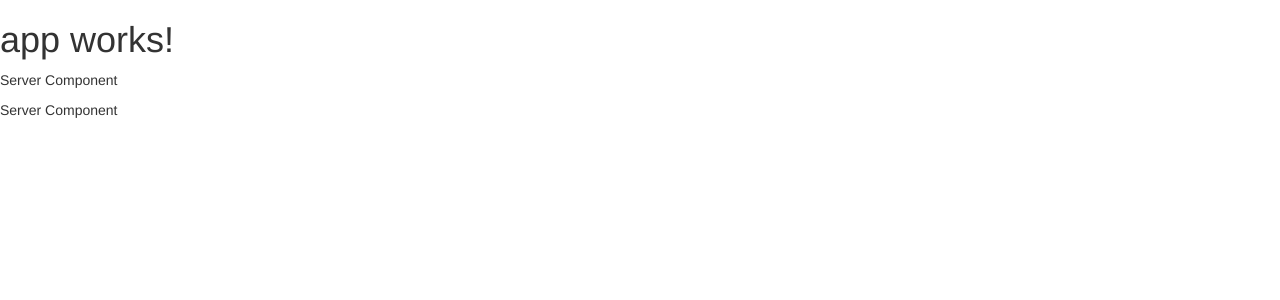
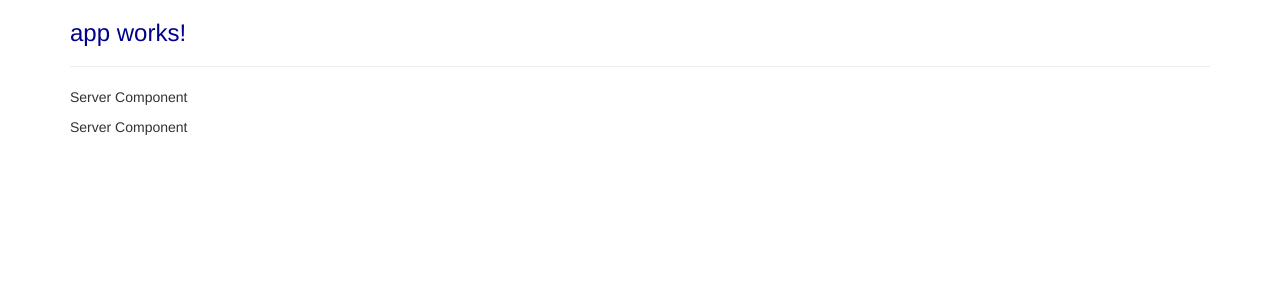
Before and after one commit to siabard/angular-udemy, an Angular app: page / in a window 1280 px wide. Shown: the top 300 px of the page. Built offline with nearby package versions, Linux system fonts and the light colour scheme.

Commit message:
bootstrap 과 스타일링을 섞어봄.

```diff
--- a/src/app/app.component.css
+++ b/src/app/app.component.css
@@ -0,0 +1,3 @@
+h3 {
+    color: darkblue;
+}
--- a/src/app/app.component.html
+++ b/src/app/app.component.html
@@ -1,4 +1,12 @@
-<h1>
-  {{title}}
-</h1>
-<app-servers></app-servers>
+<div class="container">
+  <div class="row">
+    <div class="col-xs-12">
+    <h3>
+      {{title}}
+    </h3>
+    <hr>
+    <app-servers></app-servers>
+
+    </div>
+  </div>
+</div>
```
